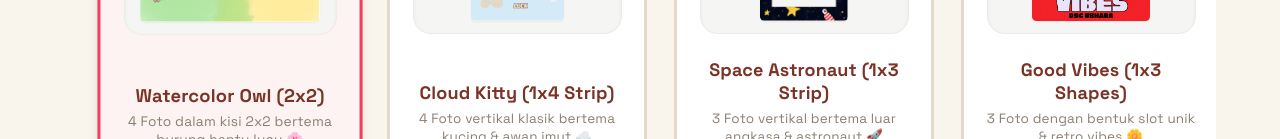
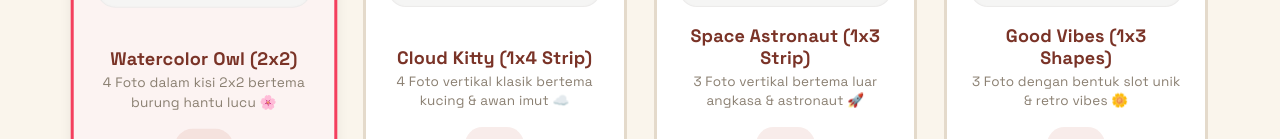
Before and after one commit to RyanMaulana23/front-end-photobooth, a React (Vite) app: page /photobooth in a window 1280 px wide. Shown: the part 661-800 px from the top of the page. Built offline with nearby package versions, Linux system fonts and the light colour scheme; no server answers.

Commit message:
fixed template scrool

```diff
--- a/src/features/photobooth/components/TemplateStep.jsx
+++ b/src/features/photobooth/components/TemplateStep.jsx
@@ -9,17 +9,18 @@ export default function TemplateStep({
   sessionStartError,
 }) {
   return (
-    <div className="w-full max-w-5xl pt-4 md:pt-6 text-center flex flex-col items-center animate-fade-in">
+    <div className="w-full max-w-6xl pt-4 md:pt-6 text-center flex flex-col items-center animate-fade-in">
       <h2 className="text-3xl md:text-4xl font-bold text-maroon mb-2 font-display">
         Pilih Templatemu ✨
       </h2>
-      <p className="text-md text-[#7a7266] mb-8 max-w-md">
+      <p className="text-md text-[#7a7266] mb-6 max-w-md">
         Pilih gaya strip foto yang sesuai dengan vibe-mu hari ini! Info: 1
         sesi = 3 menit.
       </p>
 
-      {/* Scrollable layout cards container */}
-      <div className="flex w-full max-w-5xl gap-6 mt-5 mb-10 overflow-x-auto px-6 pt-5 pb-6 md:mt-6 md:px-8 md:pt-6 scroll-smooth justify-start select-none">
+      {/* Scrollable layout cards container - 4 cards per row, vertical scroll */}
+      <div className="w-full max-w-6xl mt-2 mb-8 max-h-[500px] overflow-y-auto px-3 py-3 md:px-4 md:py-4 scroll-smooth select-none [scrollbar-width:thin] [&::-webkit-scrollbar]:w-2.5 [&::-webkit-scrollbar-track]:bg-stone-200/50 [&::-webkit-scrollbar-track]:rounded-full [&::-webkit-scrollbar-thumb]:bg-terracotta/40 hover:[&::-webkit-scrollbar-thumb]:bg-terracotta [&::-webkit-scrollbar-thumb]:rounded-full">
+        <div className="grid grid-cols-1 sm:grid-cols-2 lg:grid-cols-4 gap-5 md:gap-6">
           {Object.keys(LAYOUT_CONFIGS).map((key) => {
             const config = LAYOUT_CONFIGS[key];
             const isSelected = template === key;
@@ -29,9 +30,9 @@ export default function TemplateStep({
               <div
                 key={key}
                 onClick={() => !isCreatingSession && setTemplate(key)}
-              className={`w-[260px] shrink-0 cursor-pointer rounded-3xl border-3 p-5 flex flex-col items-center justify-between transition-all transform hover:scale-[1.03] ${
+                className={`w-full cursor-pointer rounded-3xl border-3 p-4 md:p-5 flex flex-col items-center justify-between transition-all transform hover:scale-[1.02] ${
                   isSelected
-                  ? 'border-[#f43f5e] bg-pink-50/50 shadow-lg scale-[1.02]'
+                    ? 'border-[#f43f5e] bg-pink-50/50 shadow-lg scale-[1.01]'
                     : 'border-line bg-white hover:border-[#a79c8c]'
                 }`}
               >
@@ -45,11 +46,11 @@ export default function TemplateStep({
                   />
                 </div>
 
-              <div className="mt-4 text-center">
+                <div className="mt-4 text-center w-full">
                   <h3 className="font-bold text-md text-maroon font-display leading-tight">
                     {config.name}
                   </h3>
-                <p className="text-xs text-[#8a7f71] mt-1.5 leading-snug min-h-[48px] flex items-center justify-center">
+                  <p className="text-xs text-[#8a7f71] mt-1.5 leading-snug min-h-[44px] flex items-center justify-center">
                     {config.description}
                   </p>
                   <span className="inline-block mt-3 text-[10px] font-extrabold uppercase tracking-wider bg-terracotta/10 text-terracotta px-2.5 py-1 rounded-full">
@@ -59,6 +60,7 @@ export default function TemplateStep({
               </div>
             );
           })}
+        </div>
       </div>
 
       {sessionStartError && (
@@ -70,7 +72,7 @@ export default function TemplateStep({
       <button
         onClick={handleStartCapture}
         disabled={isCreatingSession}
-        className="rounded-pill bg-terracotta hover:bg-terracotta-dark px-12 py-4.5 text-lg font-bold tracking-wide text-white shadow-start transition-all disabled:cursor-not-allowed disabled:opacity-50"
+        className="rounded-pill bg-terracotta hover:bg-terracotta-dark px-12 py-4.5 text-lg font-bold tracking-wide text-white shadow-start transition-all disabled:cursor-not-allowed disabled:opacity-50 cursor-pointer"
       >
         {isCreatingSession ? 'Membuat Sesi Foto...' : 'Mulai Sesi Foto 🚀'}
       </button>
--- a/src/pages/Photobooth.jsx
+++ b/src/pages/Photobooth.jsx
@@ -73,7 +73,7 @@ export default function Photobooth() {
   } = usePhotobooth();
 
   return (
-    <section className="flex-1 bg-cream p-6 md:p-12 relative flex flex-col items-center justify-start min-h-[600px] overflow-hidden">
+    <section className="flex-1 bg-cream p-6 md:p-12 relative flex flex-col items-center justify-start min-h-[600px] overflow-x-hidden overflow-y-auto">
       <canvas ref={canvasRef} style={{ display: 'none' }} />
 
       {/* Progress Flow Header */}
```
Lines whose indentation alone changed are shown as unchanged.
